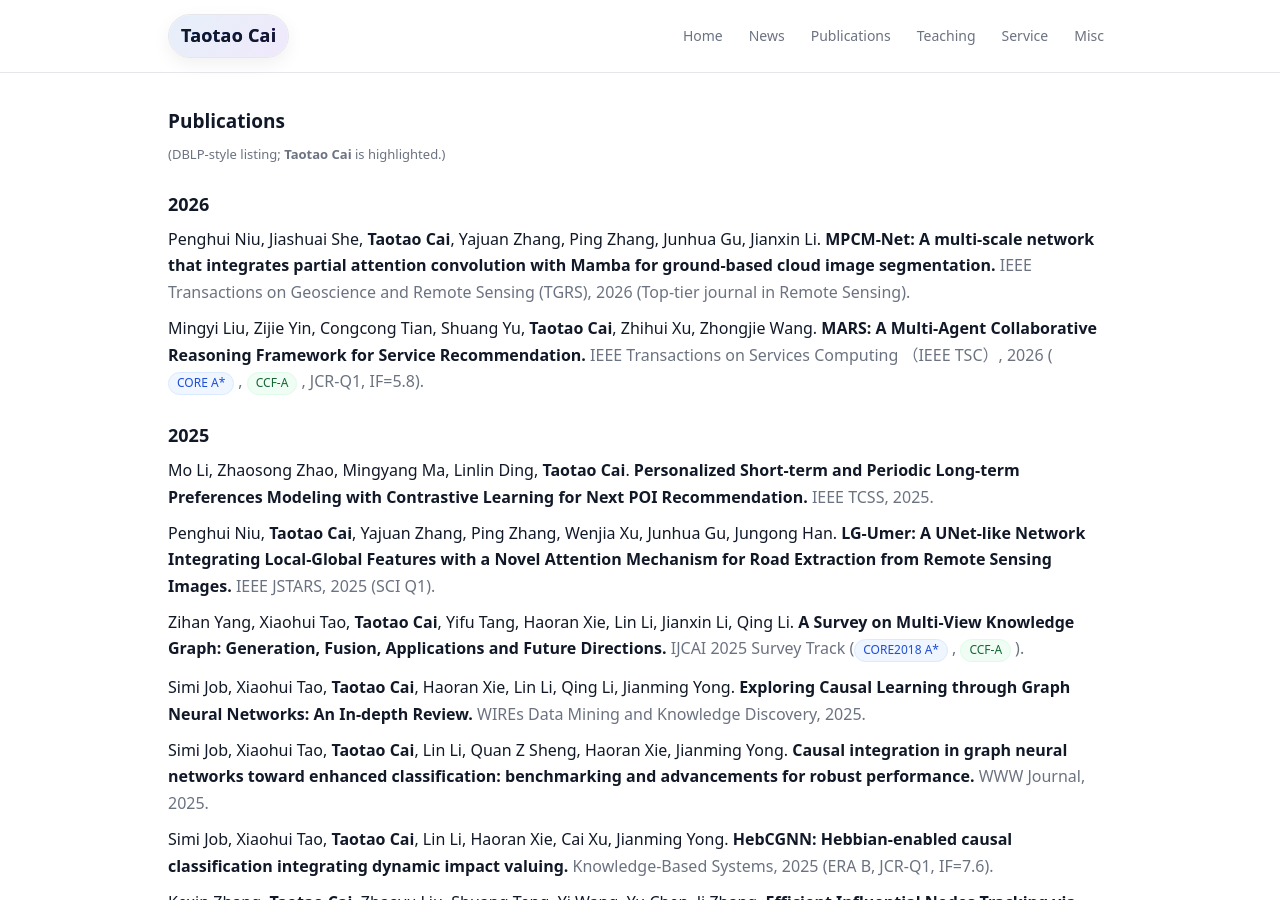
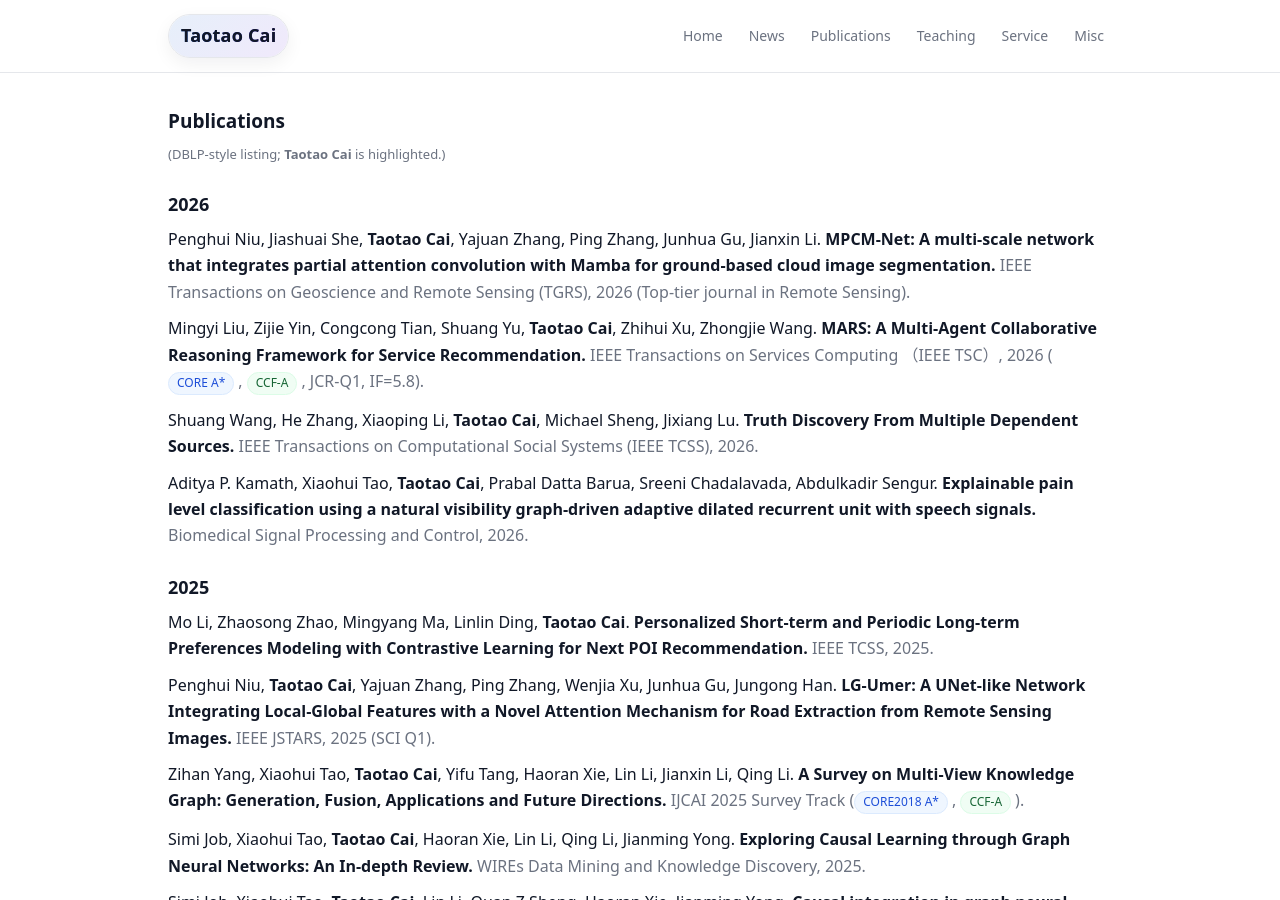
Before and after one commit to Taotao1992/Taotao1992.github.io, a Jekyll site: the page built from publications.md, in a window 1280 px wide and 900 px high. Built offline with Jekyll 4.4.1, drawn with Linux system fonts in a browser that asks for light colours.

Commit message:
Update publications.md

```diff
--- a/publications.md
+++ b/publications.md
@@ -20,6 +20,17 @@ permalink: /publications/
     <span class="title"> MARS: A Multi-Agent Collaborative Reasoning Framework for Service Recommendation.</span>
     <span class="venue"> IEEE Transactions on Services Computing （IEEE TSC）, 2026 (CORE A*, CCF-A, JCR-Q1, IF=5.8).</span>
   </li>
+  <li class="pub">
+  <span class="authors">Shuang Wang, He Zhang, Xiaoping Li, <strong>Taotao Cai</strong>, Michael Sheng, Jixiang Lu.</span>
+  <span class="title">Truth Discovery From Multiple Dependent Sources.</span>
+  <span class="venue">IEEE Transactions on Computational Social Systems (IEEE TCSS), 2026.</span>
+</li>
+
+<li class="pub">
+  <span class="authors">Aditya P. Kamath, Xiaohui Tao, <strong>Taotao Cai</strong>, Prabal Datta Barua, Sreeni Chadalavada, Abdulkadir Sengur.</span>
+  <span class="title">Explainable pain level classification using a natural visibility graph-driven adaptive dilated recurrent unit with speech signals.</span>
+  <span class="venue">Biomedical Signal Processing and Control, 2026.</span>
+</li>
 </ul>
 <h2 class="pub-year">2025</h2>
 <ul class="pub-list">
```
